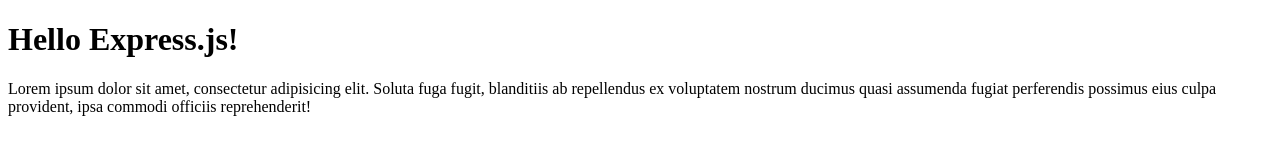
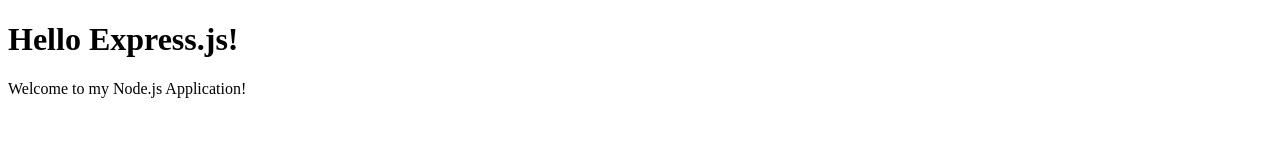
Before and after one commit to sabbir534/web-server, a website: page public/index.html in a window 1280 px wide. Drawn offline with Linux system fonts and the light colour scheme.

Commit message:
Update index page again

```diff
--- a/public/index.html
+++ b/public/index.html
@@ -6,6 +6,6 @@
 </head>
 <body>
 	<h1>Hello Express.js!</h1>
-	<p>Lorem ipsum dolor sit amet, consectetur adipisicing elit. Soluta fuga fugit, blanditiis ab repellendus ex voluptatem nostrum ducimus quasi assumenda fugiat perferendis possimus eius culpa provident, ipsa commodi officiis reprehenderit!</p>
+	<p>Welcome to my Node.js Application!</p>
 </body>
 </html>
```
